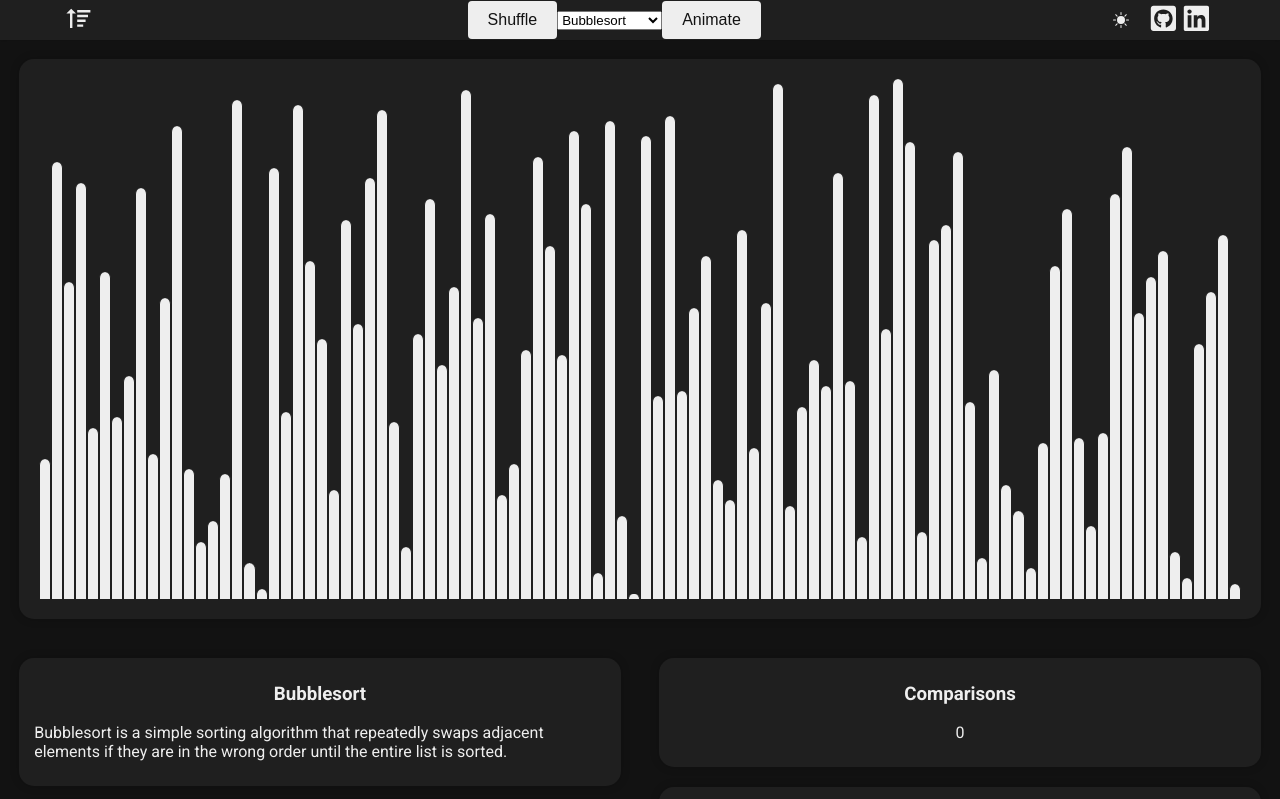
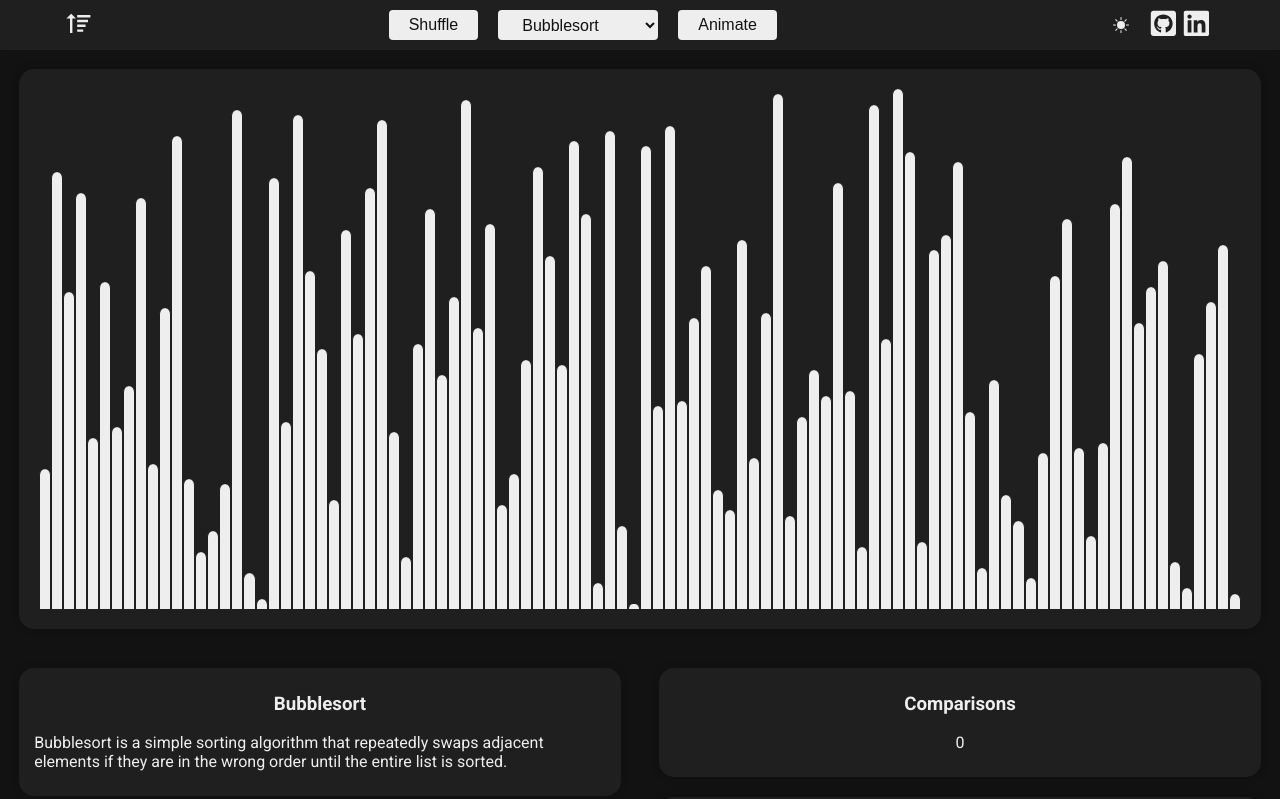
Before and after one commit to patricktrp/sorting-algorithm-visualizer, a React (Vite) app: page / in a window 1280 px wide. Shown: the top 799 px of the page. Built offline with nearby package versions, Linux system fonts and the light colour scheme.

Commit message:
animation for selection sort

```diff
--- a/src/algorithms/selection-sort.js
+++ b/src/algorithms/selection-sort.js
@@ -1,24 +1,32 @@
+import { AnimationTypes } from "../animations";
+import { colors } from "../theme";
 import { swap } from "../utils/array";
-import { AnimationTypes } from "../animations";
 
 export const selectionSort = (arr) => {
     const animations = [];
 
     for (let i = 0; i < arr.length - 1; i++) {
         let smallestIdx = i;
+        animations.push({ type: AnimationTypes.COLOR, coloring: [{ index: i, color: colors.first }]})
         for (let j = i + 1; j < arr.length; j++) {
+            animations.push({ type: AnimationTypes.COLOR, coloring: [{ index: j, color: colors.second }], isComparison: true})
+            animations.push({ type: AnimationTypes.COLOR_RESET_BY_INDEXES, indexes: [j] });
             if (arr[j] < arr[smallestIdx]) {
                 smallestIdx = j;
             }
         }
         if (i !== smallestIdx) {
+            animations.push({ type: AnimationTypes.COLOR, coloring: [{ index: smallestIdx, color: colors.first }]})
             animations.push({
                 type: AnimationTypes.SWAP,
                 indexes: [i, smallestIdx]
             })
             swap(arr, i, smallestIdx);
+            animations.push({ type: AnimationTypes.COLOR_RESET_BY_INDEXES, indexes: [smallestIdx] });
         }
+        animations.push({ type: AnimationTypes.COLOR, coloring: [{ index: i, color: colors.fourth }]})
     }
+    animations.push({ type: AnimationTypes.COLOR, coloring: [{ index: arr.length-1, color: colors.fourth }]})
 
     return animations;
 }
--- a/src/components/AlgorithmInfo.module.css
+++ b/src/components/AlgorithmInfo.module.css
@@ -1,13 +1,15 @@
 .algorithm-info {
-    flex-basis: 12%;
+    flex-basis: 13.5%;
     height: 70vh;
-    margin: 1.5%;
+    margin-left: 1.5%;
+    margin-top: 1.5%;
 }
 
 @media screen and (max-width: 1400px) {
     .algorithm-info {
         flex-basis: 47%;
         height: 20vh;
+        margin-right: 1.5%;
     }
 }
 
--- a/src/components/Navbar.jsx
+++ b/src/components/Navbar.jsx
@@ -1,10 +1,9 @@
-import { Select } from '@chakra-ui/react';
+import { useEffect, useState } from 'react';
 import { BiSortUp } from 'react-icons/bi';
 import { BsFillMoonFill, BsFillSunFill } from 'react-icons/bs';
 import { FaGithubSquare, FaLinkedin } from 'react-icons/fa';
 import { Algorithms } from '../algorithms/constants';
 import styles from './Navbar.module.css';
-import { useState, useEffect } from 'react'
 
 const Navbar = (props) => {
     const [isDarkMode, setIsDarkMode] = useState(true);
@@ -29,9 +28,9 @@ const Navbar = (props) => {
                     <BiSortUp size="1.8em" />
                 </div>
 
-                <div style={{ display: 'flex', width: '20%', alignItems: 'center', justifyContent: 'space-between' }}>
+                <div className={styles['middle-control']}>
                     <button className={styles['btn']} disabled={props.isAnimating} onClick={props.onShuffleArray}>Shuffle</button>
-                    <select disabled={props.isAnimating} value={props.selectedAlgorithm} onChange={e => props.onAlgorithmChange(e.target.value)}>
+                    <select className={styles['select']} disabled={props.isAnimating} value={props.selectedAlgorithm} onChange={e => props.onAlgorithmChange(e.target.value)}>
                         <option value={Algorithms.BUBBLE_SORT}>Bubblesort</option>
                         <option value={Algorithms.INSERTION_SORT}>Insertion Sort</option>
                         <option value={Algorithms.SELECTION_SORT}>Selection Sort</option>
--- a/src/components/Navbar.module.css
+++ b/src/components/Navbar.module.css
@@ -1,5 +1,6 @@
 .navbar {
     height: 5vh;
+    min-height: 50px;
     box-shadow: 0 2px 2px -2px rgba(0, 0, 0, .2);
     background-color: var(--background-secondary);
     display: flex;
@@ -30,7 +31,9 @@
 
 .btn {
     display: inline-block;
-    padding: 10px 20px;
+    width: auto;
+    height: 60%;
+    padding: 0 20px;
     border: none;
     border-radius: 4px;
     background-color: var(--font-color-primary);
@@ -53,3 +56,44 @@
     opacity: 0.5;
     cursor: auto;
   }
+
+
+  .select {
+    display: inline-block;
+    height: 60%;
+    padding: 0 20px;
+    border: none;
+    border-radius: 4px;
+    background-color: var(--font-color-primary);
+    color: var(--background-primary);
+    font-size: 16px;
+    cursor: pointer;
+  }
+
+  .select:hover {
+    background-color: var(--font-color-secondary);
+  }
+
+  .select:focus {
+    outline: none;
+  }
+
+  .select:disabled {
+    opacity: 0.5;
+    cursor: auto;
+  }
+
+  .select option {
+    background-color: var(--font-color-primary);
+    color: var(--background-primary);
+  }
+
+.middle-control {
+    display: flex;
+    align-items: center;
+    height: 100%;
+}
+
+.middle-control *  {
+  margin: 0 10px;
+}
--- a/src/components/RuntimeInfo.module.css
+++ b/src/components/RuntimeInfo.module.css
@@ -1,13 +1,15 @@
 .runtime-info {
-    flex-basis: 12%;
+    flex-basis: 13.5%;
     height: 70vh;
-    margin: 1.5%;
+    margin-right: 1.5%;
+    margin-top: 1.5%;
 }
 
 @media screen and (max-width: 1400px) {
     .runtime-info {
         flex-basis: 47%;
         height: 20vh;
+        margin-left: 1.5%;
     }
 }
 
--- a/src/theme.js
+++ b/src/theme.js
@@ -1,6 +1,6 @@
 export const colors = {
-    first: '#E3FDFD',
-    second: '#CBF1F5',
-    third: '#A6E3E9',
-    fourth: '#71C9CE'
+    first: '#22A699',
+    second: '#F2BE22',
+    third: '#F29727',
+    fourth: '#F24C3D'
 }
```
